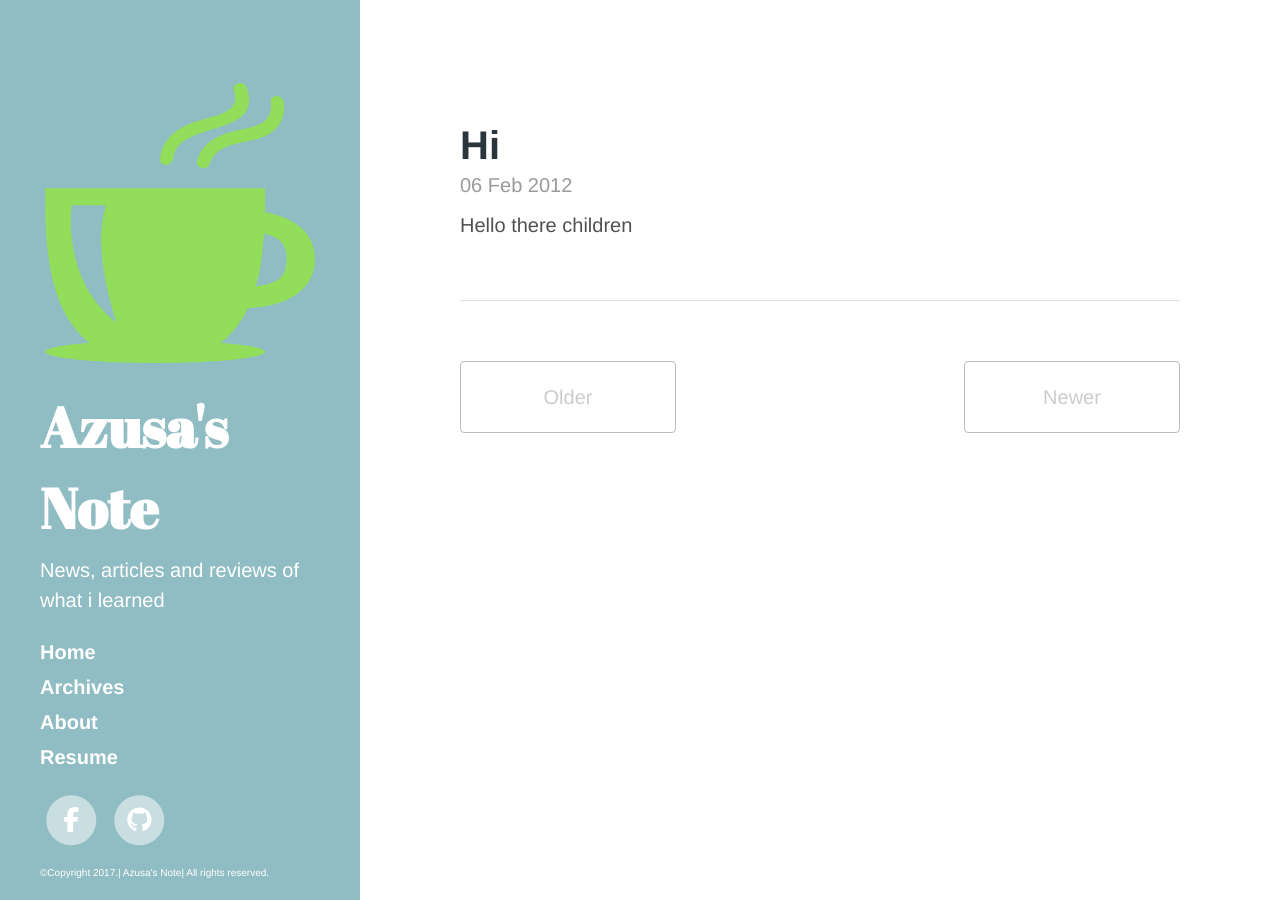
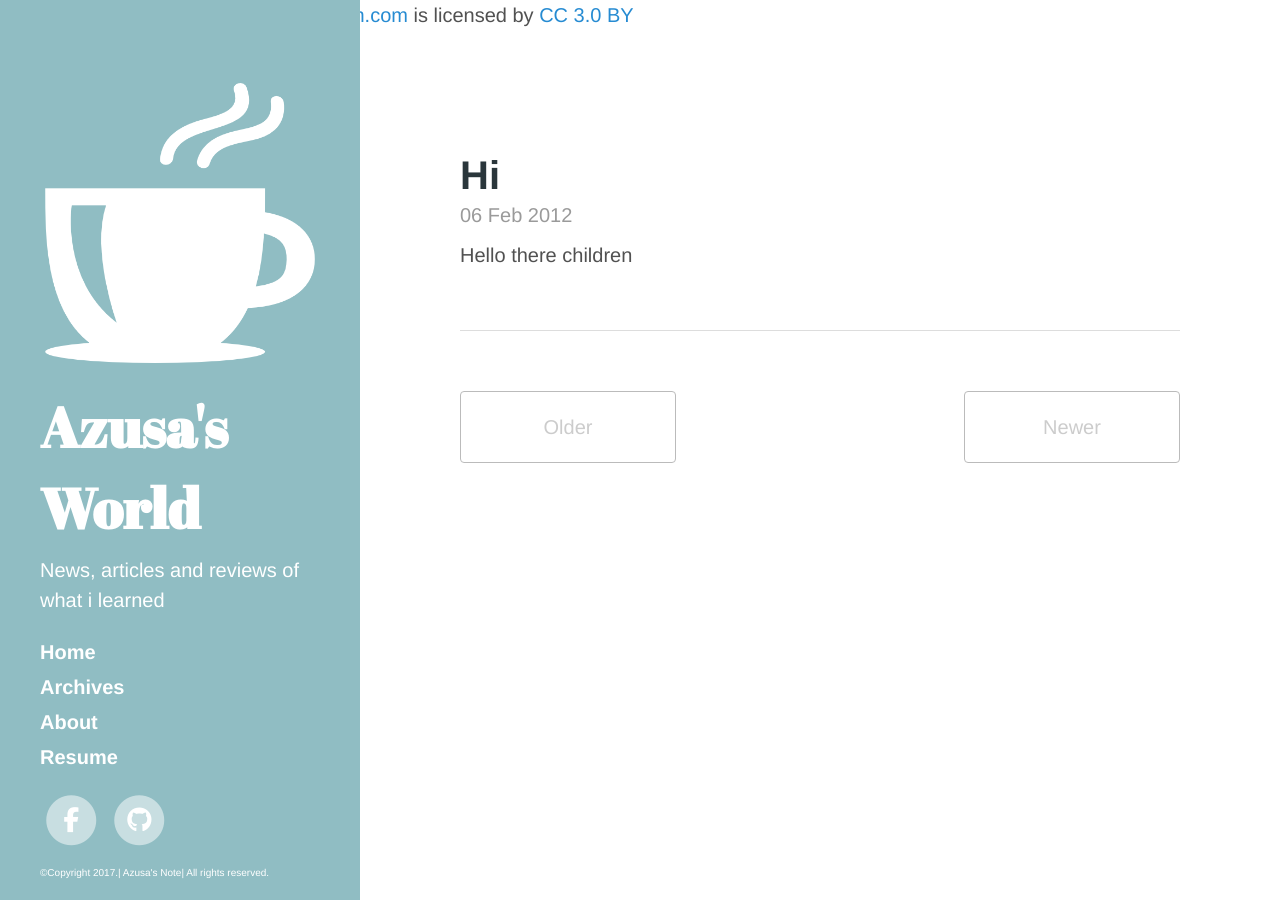
Before and after one commit to azusa152/deprecated, a Jekyll site: the page built from index.html, in a window 1280 px wide. Built offline with Jekyll 4.4.1, drawn with Linux system fonts in a browser that asks for light colours; nearby versions of some CDN libraries; the list of posts is cut into pages by our own code; comment, search, counter and statistics services are not loaded.

Commit message:
Fb & icon

```diff
--- a/_config.yml
+++ b/_config.yml
@@ -10,7 +10,7 @@ highlighter         : rouge
 permalink:        pretty
 
 # Setup
-title:            Azusa's Note
+title:            Azusa's World
 tagline:          'Portfolio ,experience,and skills'
 description:      'News, articles and reviews of what i learned '
 baseurl:          https://azusa152.github.io/
--- a/_includes/comment_count.html
+++ b/_includes/comment_count.html
@@ -1,8 +1,8 @@
 <script type="text/javascript">
 /* * * CONFIGURATION VARIABLES: EDIT BEFORE PASTING INTO YOUR WEBPAGE * * */
-var disqus_shortname = 'rhadowtechnote'; // required: replace example with your forum shortname
+var disqus_shortname = 'azusa'; // required: replace example with your forum shortname
 var disqus_identifier = '{{ page.url }}';
-var disqus_url = 'https://rhadow.github.com{{ page.url }}';
+var disqus_url = 'https://azusa152.github.com{{ page.url }}';
 
 /* * * DON'T EDIT BELOW THIS LINE * * */
 (function() {
--- a/_includes/comments.html
+++ b/_includes/comments.html
@@ -5,7 +5,7 @@
     /* * * CONFIGURATION VARIABLES: EDIT BEFORE PASTING INTO YOUR WEBPAGE * * */
     var disqus_shortname = 'rhadowtechnote'; // required: replace example with your forum shortname
     var disqus_identifier = '{{ page.url }}';
-    var disqus_url = 'https://rhadow.github.com{{ page.url }}';
+    var disqus_url = 'https://azusa152.github.com{{ page.url }}';
 
     /* * * DON'T EDIT BELOW THIS LINE * * */
     (function() {
--- a/_includes/head.html
+++ b/_includes/head.html
@@ -22,8 +22,9 @@
   <link href="/public/css/font-awesome-4.5.0/css/font-awesome.min.css" rel="stylesheet" type="text/css">
 
   <!-- Icons -->
-  <link rel="apple-touch-icon-precomposed" sizes="144x144" href="{{ site.baseurl }}public/cup-of-hot-chocolate.png">
-                                 <link rel="shortcut icon" href="{{ site.baseurl }}public/favicon.ico">
+  <link rel="cup-of-hot-chocolate" sizes="144x144" href="{{ site.baseurl }}public/cup-of-hot-chocolate.png">
+  <div>Icons made by <a href="http://www.freepik.com" title="Freepik">Freepik</a> from <a href="https://www.flaticon.com/" title="Flaticon">www.flaticon.com</a> is licensed by <a href="http://creativecommons.org/licenses/by/3.0/" title="Creative Commons BY 3.0" target="_blank">CC 3.0 BY</a></div>
+                                 <link rel="shortcut icon" href="{{ site.baseurl }}public/cup-of-hot-chocolate.ico">
 
   <!-- RSS -->
   <link rel="alternate" type="application/rss+xml" title="RSS" href="/atom.xml">
--- a/_layouts/default.html
+++ b/_layouts/default.html
@@ -13,7 +13,7 @@
 <script>
 window.fbAsyncInit = function() {
     FB.init({
-        appId: '636566956443735',
+        appId: '1990556874513076',
         xfbml: true,
         version: 'v2.3'
     });
--- /dev/null
+++ b/public/credit.txt
@@ -0,0 +1 @@
+<div>Icons made by <a href="http://www.freepik.com" title="Freepik">Freepik</a> from <a href="https://www.flaticon.com/" title="Flaticon">www.flaticon.com</a> is licensed by <a href="http://creativecommons.org/licenses/by/3.0/" title="Creative Commons BY 3.0" target="_blank">CC 3.0 BY</a></div>
```
Also changed, not shown: public/0987-109152.jpg (added), public/cup-of-hot-chocolate.png.
